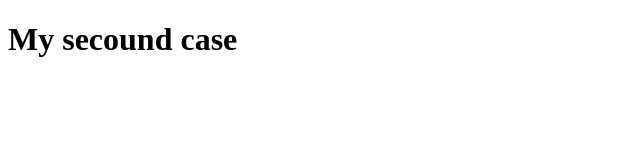
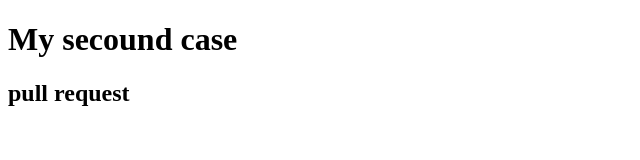
Before and after one commit to udaynat3/secondinit, a plain HTML site: page index.html in a window 1280 px wide. Shown: the whole page, without its empty margins (0-640 px from the left). Drawn offline with Linux system fonts and the light colour scheme.

Commit message:
Push Method

```diff
--- a/index.html
+++ b/index.html
@@ -4,5 +4,6 @@
 </head>
 <body>
     <h1> My secound case</h1>
+    <h2> pull request</h2>
 </body>
 </html>
```
